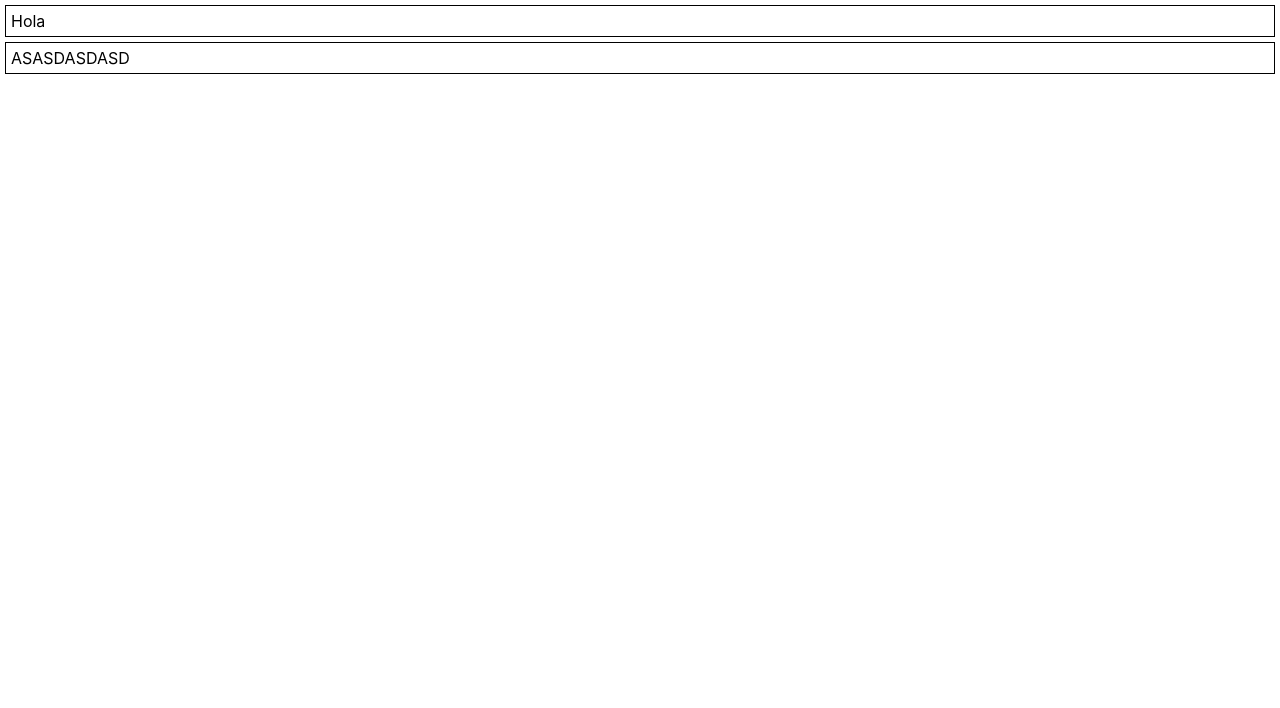
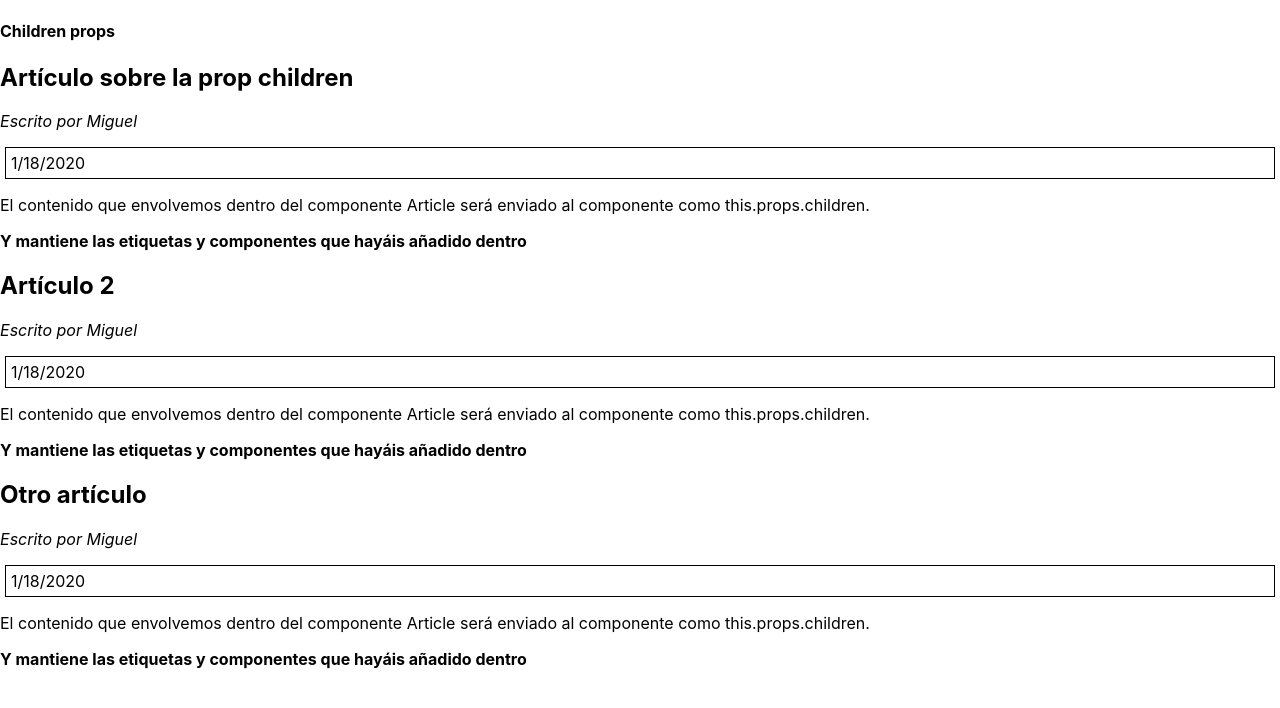
Before and after one commit to jimmy404/REACT-Udemy-Course, a React (Create React App) app: page / in a window 1280 px wide. Shown: the top 708 px of the page. Built offline with nearby package versions, Linux system fonts and the light colour scheme.

Commit message:
Adding Children layout code - App.js

```diff
--- a/src/App.js
+++ b/src/App.js
@@ -1,25 +1,62 @@
 import React, { Component } from 'react';
 
 class Box extends Component {
-  render(){
-    return(
-      <div style={{border: '1px solid #000', margin: 5, padding: 5}}>
-      {this.props.children}
+  render () {
+    return (
+      <div style={{ border: '1px solid #000', margin: 5, padding: 5 }}>
+        {this.props.children}
       </div>
     )
   }
 }
 
-
-class App extends Component {
-  render() {
-    return(
-      <div className="App">
-          <Box>Hola</Box>
-          <Box>ASASDASDASD</Box>
-      </div>
+class Article extends Component {
+  render () {
+    return (
+      <section>
+        <h2>{this.props.title}</h2>
+        <p><em>Escrito por {this.props.author}</em></p>
+        <Box>{this.props.date}</Box>
+        <article>
+          {this.props.children}
+        </article>
+      </section>
     )
   }
 }
 
-export default App;
+class Children extends Component {
+  render () {
+    return (
+      <div className="App">
+        <h4>Children props</h4>
+        <Article
+          author='Miguel'
+          date={new Date().toLocaleDateString()}
+          title='Artículo sobre la prop children'
+        >
+          <p>El contenido que envolvemos dentro del componente Article será enviado al componente como this.props.children.</p>
+          <strong>Y mantiene las etiquetas y componentes que hayáis añadido dentro</strong>
+        </Article>
+        <Article
+          author='Miguel'
+          date={new Date().toLocaleDateString()}
+          title='Artículo 2'
+        >
+          <p>El contenido que envolvemos dentro del componente Article será enviado al componente como this.props.children.</p>
+          <strong>Y mantiene las etiquetas y componentes que hayáis añadido dentro</strong>
+        </Article>
+        <Article
+          author='Miguel'
+          date={new Date().toLocaleDateString()}
+          title='Otro artículo'
+        >
+          <p>El contenido que envolvemos dentro del componente Article será enviado al componente como this.props.children.</p>
+          <strong>Y mantiene las etiquetas y componentes que hayáis añadido dentro</strong>
+        </Article>
+      </div>
+    );
+  }
+}
+
+export default Children;
```
